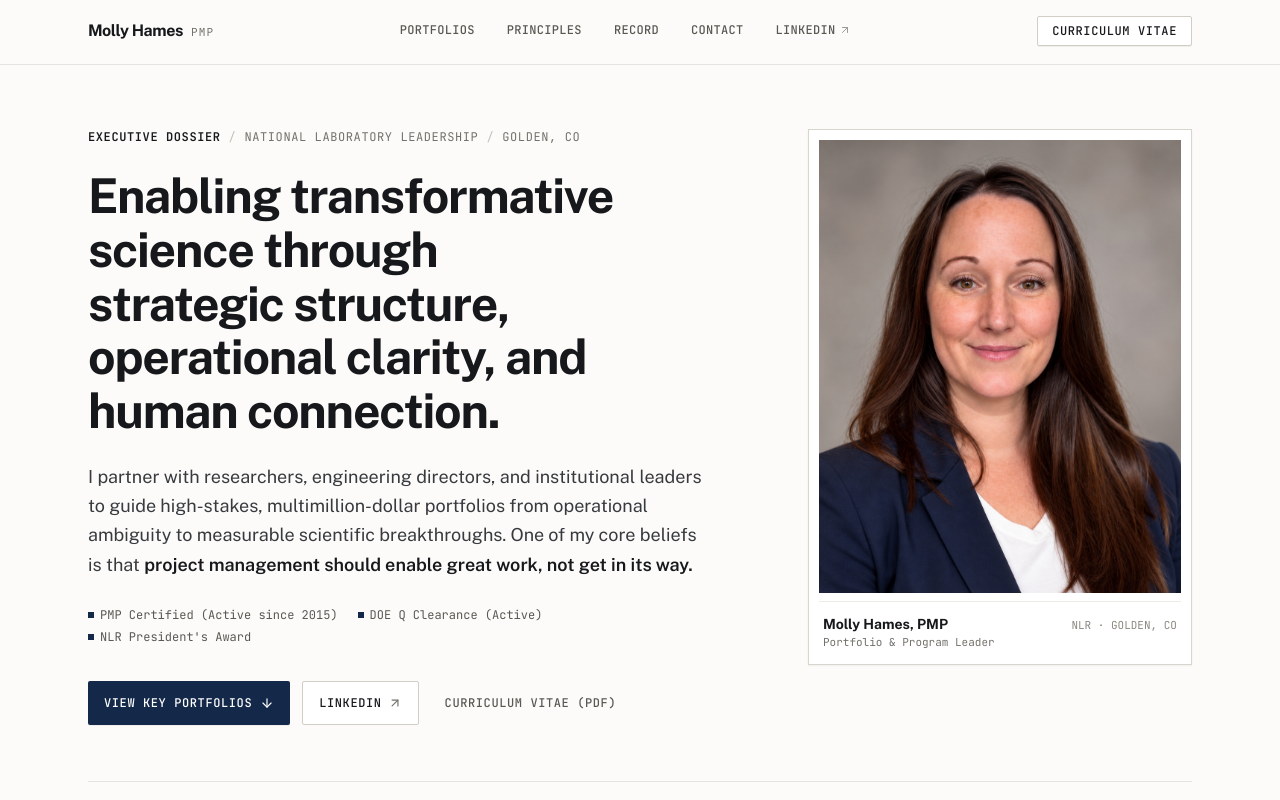
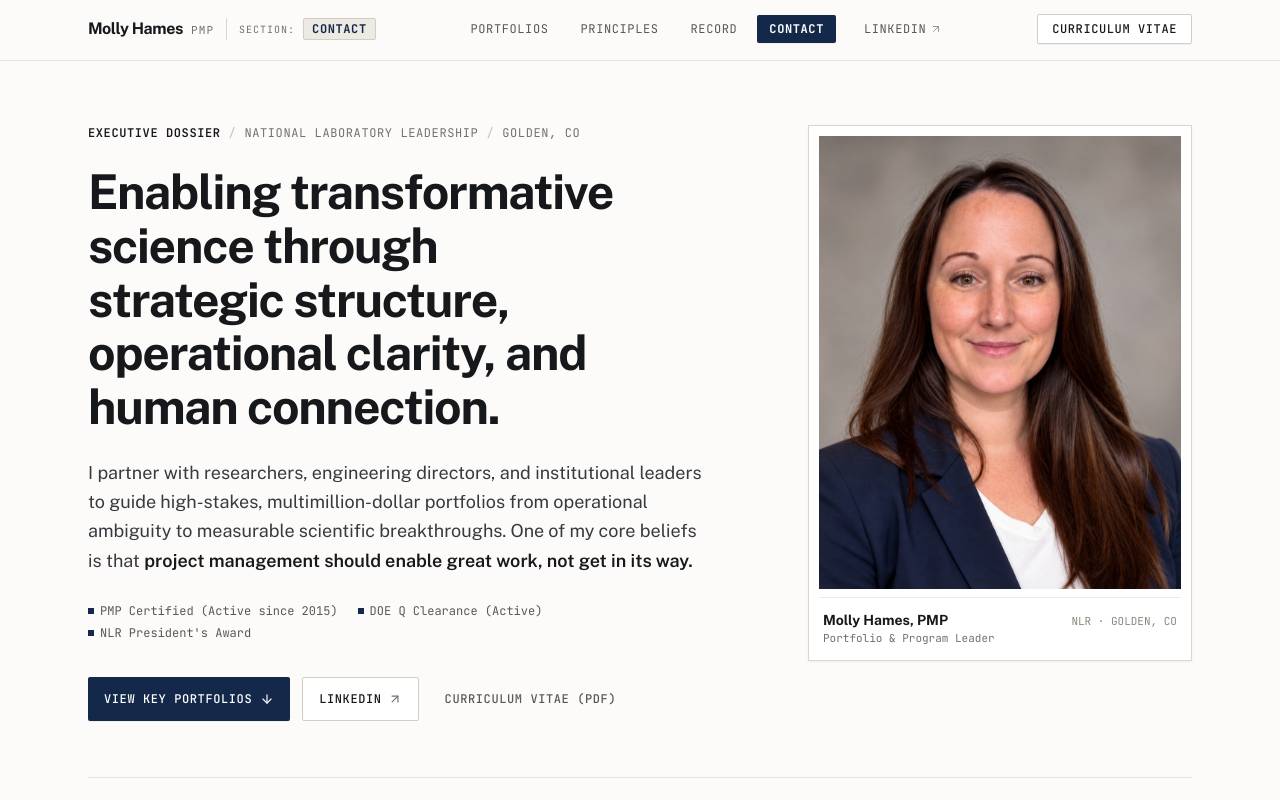
Before and after one commit to tarahcotta/Molly-s-Portfolio, a React (Vite) app: page / in a window 1280 px wide. Shown: the top 800 px of the page. Built offline with nearby package versions, Linux system fonts and the light colour scheme.

Commit message:
feat(nav): improve scrollspy accuracy and labels
Refactor section detection logic to prioritize visibility, add a bottom-of-page check, and introduce custom display labels for navigation sections.

```diff
--- a/src/components/Navbar.tsx
+++ b/src/components/Navbar.tsx
@@ -11,21 +11,34 @@ export const Navbar: React.FC<NavbarProps> = ({ onOpenResume }) => {
   const [activeSection, setActiveSection] = useState<string>('top');
   const [scrollProgress, setScrollProgress] = useState<number>(0);
 
+  const sectionMeta: Record<string, string> = {
+    top: 'Overview',
+    projects: 'Portfolios',
+    philosophy: 'Principles',
+    experience: 'Record',
+    contact: 'Contact',
+  };
+
   useEffect(() => {
     const handleScroll = () => {
-      // Track reading progress
+      // Track reading progress percentage
       const totalHeight = document.documentElement.scrollHeight - window.innerHeight;
       if (totalHeight > 0) {
         const progress = Math.min(100, Math.max(0, (window.scrollY / totalHeight) * 100));
         setScrollProgress(progress);
       }
 
-      // Track active section for scrollspy
-      const sections = ['top', 'projects', 'philosophy', 'experience', 'contact'];
-      const scrollPosition = window.scrollY + 120;
+      // Immediate bottom check for contact section
+      if (window.innerHeight + window.scrollY >= document.documentElement.scrollHeight - 60) {
+        setActiveSection('contact');
+        return;
+      }
 
-      for (let i = sections.length - 1; i >= 0; i--) {
-        const sectionId = sections[i];
+      // Section position detection
+      const sectionIds = ['contact', 'experience', 'philosophy', 'projects', 'top'];
+      const scrollPosition = window.scrollY + 180;
+
+      for (const sectionId of sectionIds) {
         const el = document.getElementById(sectionId);
         if (el) {
           const top = el.offsetTop;
@@ -44,11 +57,13 @@ export const Navbar: React.FC<NavbarProps> = ({ onOpenResume }) => {
 
   return (
     <header className="sticky top-0 z-40 bg-[#fcfbf9]/95 backdrop-blur-xs border-b border-[#e5e3df]">
-      <div className="max-w-6xl mx-auto px-6 py-4 flex items-center justify-between gap-8">
-        {/* Zone 1: Brand Wordmark (Clean Sans with Mono Badge) */}
+      {/* Target element: header inner container with active section information */}
+      <div className="max-w-6xl mx-auto px-6 py-3.5 flex items-center justify-between gap-8">
+        {/* Zone 1: Brand Wordmark + Live Breadcrumb Section Status */}
+        <div className="flex items-center gap-3 shrink-0">
           <a
             href="#top"
-          className="group inline-flex items-baseline gap-2 whitespace-nowrap shrink-0 focus-visible:outline-none focus-visible:ring-2 focus-visible:ring-[#14294a] focus-visible:ring-offset-2 rounded-xs"
+            className="group inline-flex items-baseline gap-2 whitespace-nowrap focus-visible:outline-none focus-visible:ring-2 focus-visible:ring-[#14294a] focus-visible:ring-offset-2 rounded-xs"
             aria-label="Molly Hames, PMP — Back to top"
           >
             <span className="text-base font-bold tracking-tight text-[#16181b] group-hover:text-[#14294a] transition-colors">
@@ -59,47 +74,64 @@ export const Navbar: React.FC<NavbarProps> = ({ onOpenResume }) => {
             </span>
           </a>
 
-        {/* Zone 2: 4 Single-Line Text Links with Scrollspy Status Indication */}
+          {/* Dynamic Active Section Indicator attached to brand lockup */}
+          {activeSection !== 'top' && (
+            <div className="flex items-center gap-2 pl-3 border-l border-[#d8d5cd] animate-in fade-in duration-200">
+              <span className="text-[10px] font-mono uppercase tracking-widest text-[#73716b] hidden sm:inline">
+                Section:
+              </span>
+              <span className="text-xs font-mono font-bold uppercase tracking-wider text-[#14294a] bg-[#edeae3] border border-[#d2cec5] px-2 py-0.5 rounded-xs">
+                {sectionMeta[activeSection] || activeSection}
+              </span>
+            </div>
+          )}
+        </div>
+
+        {/* Zone 2: 4 Single-Line Text Links with Prominent Active Pill Indication */}
         <nav
           aria-label="Primary navigation"
-          className="hidden md:flex items-center gap-8 text-xs font-mono font-medium tracking-wide uppercase"
+          className="hidden md:flex items-center gap-2 text-xs font-mono uppercase tracking-wider"
         >
           <a
             href="#projects"
-            className={`transition-colors whitespace-nowrap shrink-0 py-1 border-b-2 ${
+            aria-current={activeSection === 'projects' ? 'location' : undefined}
+            className={`px-3 py-1.5 rounded-xs transition-all whitespace-nowrap shrink-0 ${
               activeSection === 'projects'
-                ? 'border-[#14294a] text-[#14294a] font-bold'
-                : 'border-transparent text-[#5a5853] hover:text-[#16181b]'
+                ? 'bg-[#14294a] text-white font-bold shadow-2xs'
+                : 'text-[#5a5853] hover:text-[#16181b] hover:bg-[#f2efe9]'
             }`}
           >
             Portfolios
           </a>
           <a
             href="#philosophy"
-            className={`transition-colors whitespace-nowrap shrink-0 py-1 border-b-2 ${
+            aria-current={activeSection === 'philosophy' ? 'location' : undefined}
+            className={`px-3 py-1.5 rounded-xs transition-all whitespace-nowrap shrink-0 ${
               activeSection === 'philosophy'
-                ? 'border-[#14294a] text-[#14294a] font-bold'
-                : 'border-transparent text-[#5a5853] hover:text-[#16181b]'
+                ? 'bg-[#14294a] text-white font-bold shadow-2xs'
+                : 'text-[#5a5853] hover:text-[#16181b] hover:bg-[#f2efe9]'
             }`}
           >
             Principles
           </a>
           <a
             href="#experience"
-            className={`transition-colors whitespace-nowrap shrink-0 py-1 border-b-2 ${
+            aria-current={activeSection === 'experience' ? 'location' : undefined}
+            className={`px-3 py-1.5 rounded-xs transition-all whitespace-nowrap shrink-0 ${
               activeSection === 'experience'
-                ? 'border-[#14294a] text-[#14294a] font-bold'
-                : 'border-transparent text-[#5a5853] hover:text-[#16181b]'
+                ? 'bg-[#14294a] text-white font-bold shadow-2xs'
+                : 'text-[#5a5853] hover:text-[#16181b] hover:bg-[#f2efe9]'
             }`}
           >
             Record
           </a>
           <a
             href="#contact"
-            className={`transition-colors whitespace-nowrap shrink-0 py-1 border-b-2 ${
+            aria-current={activeSection === 'contact' ? 'location' : undefined}
+            className={`px-3 py-1.5 rounded-xs transition-all whitespace-nowrap shrink-0 ${
               activeSection === 'contact'
-                ? 'border-[#14294a] text-[#14294a] font-bold'
-                : 'border-transparent text-[#5a5853] hover:text-[#16181b]'
+                ? 'bg-[#14294a] text-white font-bold shadow-2xs'
+                : 'text-[#5a5853] hover:text-[#16181b] hover:bg-[#f2efe9]'
             }`}
           >
             Contact
@@ -109,7 +141,7 @@ export const Navbar: React.FC<NavbarProps> = ({ onOpenResume }) => {
             target="_blank"
             rel="noopener noreferrer"
             aria-label="Molly Hames on LinkedIn (opens in new tab)"
-            className="inline-flex items-center gap-1 text-[#5a5853] hover:text-[#16181b] transition-colors whitespace-nowrap shrink-0 py-1 border-b-2 border-transparent"
+            className="inline-flex items-center gap-1 text-[#5a5853] hover:text-[#16181b] hover:bg-[#f2efe9] px-3 py-1.5 rounded-xs transition-all whitespace-nowrap shrink-0 ml-2"
           >
             <span>LinkedIn</span>
             <ArrowUpRight className="w-3 h-3 opacity-60" aria-hidden="true" />
@@ -126,18 +158,24 @@ export const Navbar: React.FC<NavbarProps> = ({ onOpenResume }) => {
           </button>
         </div>
 
-        {/* Mobile menu toggle with >=44px touch target */}
+        {/* Mobile controls & active status */}
         <div className="flex md:hidden items-center gap-2">
+          {activeSection !== 'top' && (
+            <span className="text-[11px] font-mono font-bold uppercase text-[#14294a] bg-[#edeae3] border border-[#d2cec5] px-2 py-0.5 rounded-xs truncate max-w-[90px]">
+              {sectionMeta[activeSection]}
+            </span>
+          )}
+
           <button
             onClick={onOpenResume}
-            className="min-h-[44px] px-3 py-2 text-xs font-mono uppercase text-[#16181b] border border-[#d2cec5] rounded-xs flex items-center justify-center cursor-pointer"
+            className="min-h-[40px] px-2.5 py-1 text-xs font-mono uppercase text-[#16181b] border border-[#d2cec5] rounded-xs flex items-center justify-center cursor-pointer"
             aria-label="View Curriculum Vitae"
           >
             CV
           </button>
           <button
             onClick={() => setMobileMenuOpen(!mobileMenuOpen)}
-            className="min-w-[44px] min-h-[44px] p-2.5 text-[#5a5853] hover:text-[#16181b] rounded-xs flex items-center justify-center cursor-pointer"
+            className="min-w-[40px] min-h-[40px] p-2 text-[#5a5853] hover:text-[#16181b] rounded-xs flex items-center justify-center cursor-pointer"
             aria-label={mobileMenuOpen ? "Close navigation menu" : "Open navigation menu"}
             aria-expanded={mobileMenuOpen}
           >
@@ -155,8 +193,9 @@ export const Navbar: React.FC<NavbarProps> = ({ onOpenResume }) => {
           <a
             href="#projects"
             onClick={() => setMobileMenuOpen(false)}
-            className={`block text-xs uppercase tracking-wider font-mono font-medium min-h-[44px] flex items-center ${
-              activeSection === 'projects' ? 'text-[#14294a] font-bold' : 'text-[#16181b]'
+            aria-current={activeSection === 'projects' ? 'location' : undefined}
+            className={`block text-xs uppercase tracking-wider font-mono font-medium min-h-[44px] flex items-center px-2 rounded-xs ${
+              activeSection === 'projects' ? 'bg-[#14294a] text-white font-bold' : 'text-[#16181b]'
             }`}
           >
             Portfolios
@@ -164,8 +203,9 @@ export const Navbar: React.FC<NavbarProps> = ({ onOpenResume }) => {
           <a
             href="#philosophy"
             onClick={() => setMobileMenuOpen(false)}
-            className={`block text-xs uppercase tracking-wider font-mono font-medium min-h-[44px] flex items-center ${
-              activeSection === 'philosophy' ? 'text-[#14294a] font-bold' : 'text-[#16181b]'
+            aria-current={activeSection === 'philosophy' ? 'location' : undefined}
+            className={`block text-xs uppercase tracking-wider font-mono font-medium min-h-[44px] flex items-center px-2 rounded-xs ${
+              activeSection === 'philosophy' ? 'bg-[#14294a] text-white font-bold' : 'text-[#16181b]'
             }`}
           >
             Principles
@@ -173,8 +213,9 @@ export const Navbar: React.FC<NavbarProps> = ({ onOpenResume }) => {
           <a
             href="#experience"
             onClick={() => setMobileMenuOpen(false)}
-            className={`block text-xs uppercase tracking-wider font-mono font-medium min-h-[44px] flex items-center ${
-              activeSection === 'experience' ? 'text-[#14294a] font-bold' : 'text-[#16181b]'
+            aria-current={activeSection === 'experience' ? 'location' : undefined}
+            className={`block text-xs uppercase tracking-wider font-mono font-medium min-h-[44px] flex items-center px-2 rounded-xs ${
+              activeSection === 'experience' ? 'bg-[#14294a] text-white font-bold' : 'text-[#16181b]'
             }`}
           >
             Record
@@ -182,8 +223,9 @@ export const Navbar: React.FC<NavbarProps> = ({ onOpenResume }) => {
           <a
             href="#contact"
             onClick={() => setMobileMenuOpen(false)}
-            className={`block text-xs uppercase tracking-wider font-mono font-medium min-h-[44px] flex items-center ${
-              activeSection === 'contact' ? 'text-[#14294a] font-bold' : 'text-[#16181b]'
+            aria-current={activeSection === 'contact' ? 'location' : undefined}
+            className={`block text-xs uppercase tracking-wider font-mono font-medium min-h-[44px] flex items-center px-2 rounded-xs ${
+              activeSection === 'contact' ? 'bg-[#14294a] text-white font-bold' : 'text-[#16181b]'
             }`}
           >
             Contact
@@ -193,7 +235,7 @@ export const Navbar: React.FC<NavbarProps> = ({ onOpenResume }) => {
             target="_blank"
             rel="noopener noreferrer"
             aria-label="Molly Hames on LinkedIn (opens in new tab)"
-            className="flex items-center gap-1.5 text-xs uppercase tracking-wider font-mono font-medium text-[#16181b] min-h-[44px]"
+            className="flex items-center gap-1.5 text-xs uppercase tracking-wider font-mono font-medium text-[#16181b] min-h-[44px] px-2"
           >
             <span>LinkedIn</span>
             <ArrowUpRight className="w-3.5 h-3.5 text-[#73716b]" aria-hidden="true" />
```
Lines whose indentation alone changed are shown as unchanged.
